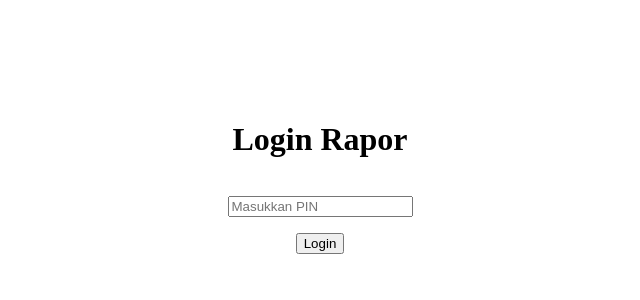
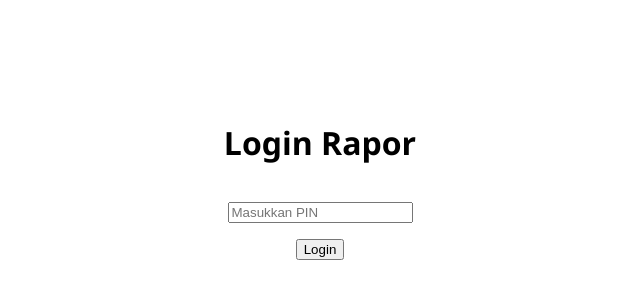
Before and after one commit to Badoettoea/raport, a Vue app: page / in a window 1280 px wide. Shown: the top 300 px of the page, without its empty margins (320-960 px from the left). Built offline with nearby package versions, Linux system fonts and the light colour scheme.

Commit message:
Update App.vue

```diff
--- a/src/App.vue
+++ b/src/App.vue
@@ -4,3 +4,10 @@
 
 <script setup>
 </script>
+
+<style>
+body {
+  margin: 0;
+  font-family: 'Segoe UI', Tahoma, Geneva, Verdana, sans-serif;
+}
+</style>
```
